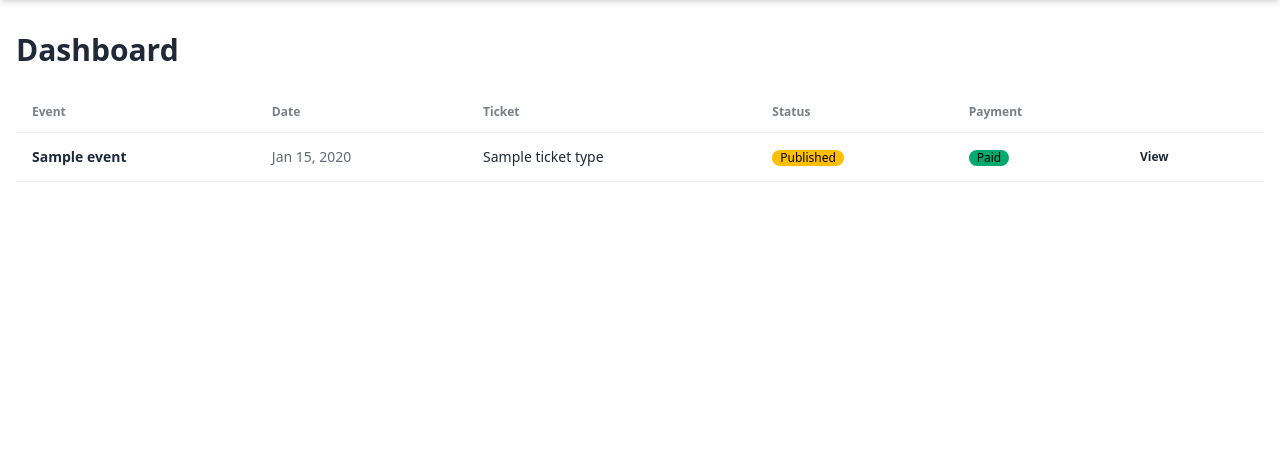
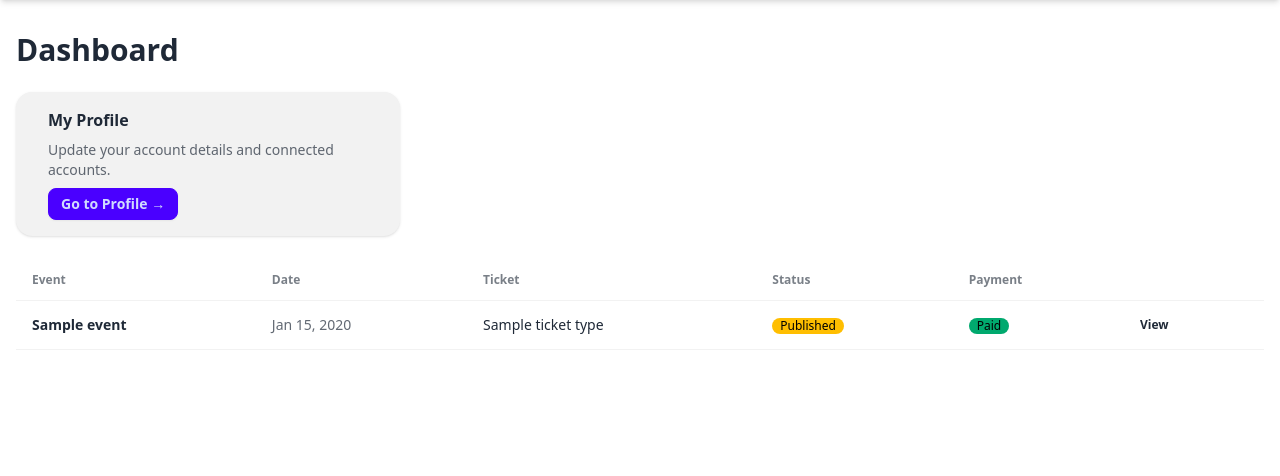
Before and after one commit to Majawat/ludus-party-planner, a Python web app: template templates/account/dashboard.html in a window 1280 px wide. Shown: the part 68-544 px from the top of the page. Run offline with Jinja, Linux system fonts and the light colour scheme; the template is opened without the code that fills it: most values are stand-ins (such as "Sample title", 1, 10 or a date in 2020); some libraries are stand-ins or nearby versions.

Commit message:
Add navbar user dropdown and dashboard profile card
Replace flat auth links in base.html with a DaisyUI dropdown-end for
logged-in users, giving clear access to Dashboard, My Profile, and
(for admins) Admin Panel from every page. Unauthenticated nav unchanged.

Add a My Profile card to the account dashboard so users landing there
after login have an obvious path to their account settings.

Add four navbar/dashboard tests to test_v14.py (total suite: 398).

https://claude.ai/code/session_01THJc9QocVDLSZdU8587Qg6

```diff
--- a/templates/account/dashboard.html
+++ b/templates/account/dashboard.html
@@ -4,6 +4,19 @@
 
 {% block content %}
 <h1 class="text-3xl font-bold mb-6">Dashboard</h1>
+
+<div class="mb-6">
+  <a href="{{ url_for('account.profile') }}"
+     class="card bg-base-200 shadow hover:shadow-md transition-shadow cursor-pointer max-w-sm">
+    <div class="card-body py-4">
+      <h2 class="card-title text-base">My Profile</h2>
+      <p class="text-base-content/70 text-sm">Update your account details and connected accounts.</p>
+      <div class="card-actions">
+        <span class="btn btn-primary btn-sm">Go to Profile →</span>
+      </div>
+    </div>
+  </a>
+</div>
 
 {% if registrations %}
   <div class="overflow-x-auto">
--- a/templates/base.html
+++ b/templates/base.html
@@ -26,11 +26,29 @@
     </div>
     <div class="navbar-end gap-2">
       {% if current_user.is_authenticated %}
-        {% if current_user.is_admin %}
-          <a href="{{ url_for('admin.dashboard') }}" class="btn btn-accent btn-sm">Admin</a>
-        {% endif %}
-        <a href="{{ url_for('account.dashboard') }}" class="btn btn-ghost btn-sm">Dashboard</a>
-        <a href="{{ url_for('auth.logout') }}" class="btn btn-ghost btn-sm">Logout</a>
+        <div class="dropdown dropdown-end">
+          <div tabindex="0" role="button" class="btn btn-ghost">
+            {{ current_user.name }}
+            <svg xmlns="http://www.w3.org/2000/svg" class="h-4 w-4" fill="none" viewBox="0 0 24 24" stroke="currentColor">
+              <path stroke-linecap="round" stroke-linejoin="round" stroke-width="2" d="M19 9l-7 7-7-7"/>
+            </svg>
+          </div>
+          <ul tabindex="0" class="dropdown-content menu bg-base-200 rounded-box z-50 w-48 p-2 shadow">
+            <li><a href="{{ url_for('account.dashboard') }}">Dashboard</a></li>
+            <li><a href="{{ url_for('account.profile') }}">My Profile</a></li>
+            {% if current_user.is_admin %}
+            <li><hr class="my-1"></li>
+            <li><a href="{{ url_for('admin.dashboard') }}" class="text-warning">Admin Panel</a></li>
+            {% endif %}
+            <li><hr class="my-1"></li>
+            <li>
+              <form method="post" action="{{ url_for('auth.logout') }}">
+                <input type="hidden" name="csrf_token" value="{{ csrf_token() }}">
+                <button type="submit" class="w-full text-left text-error">Log Out</button>
+              </form>
+            </li>
+          </ul>
+        </div>
       {% else %}
         <a href="{{ url_for('auth.login') }}" class="btn btn-ghost btn-sm">Login</a>
         <a href="{{ url_for('auth.register') }}" class="btn btn-primary btn-sm">Register</a>
```
Also changed, not shown: tests/test_v14.py (+47 -0 lines).
